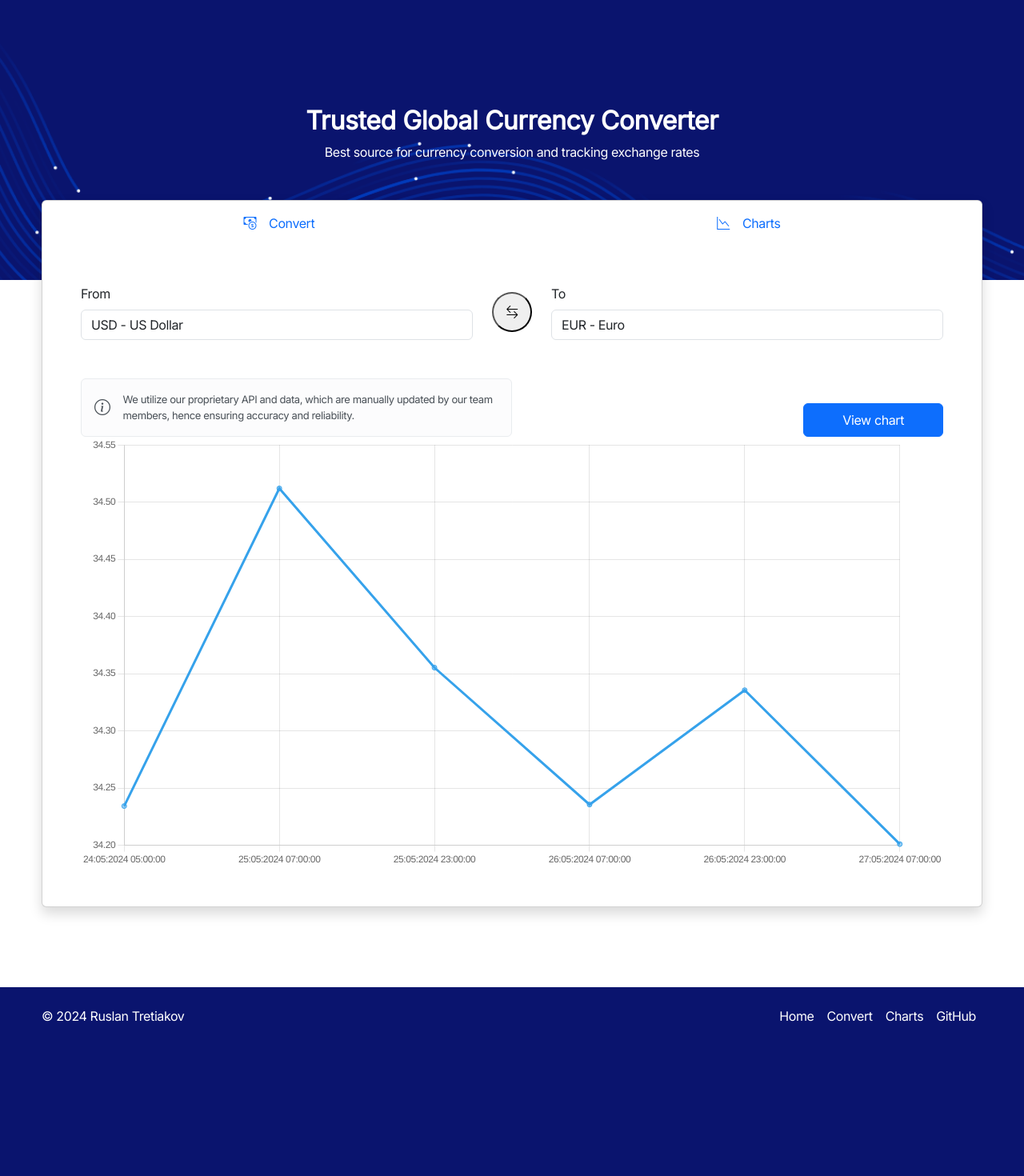
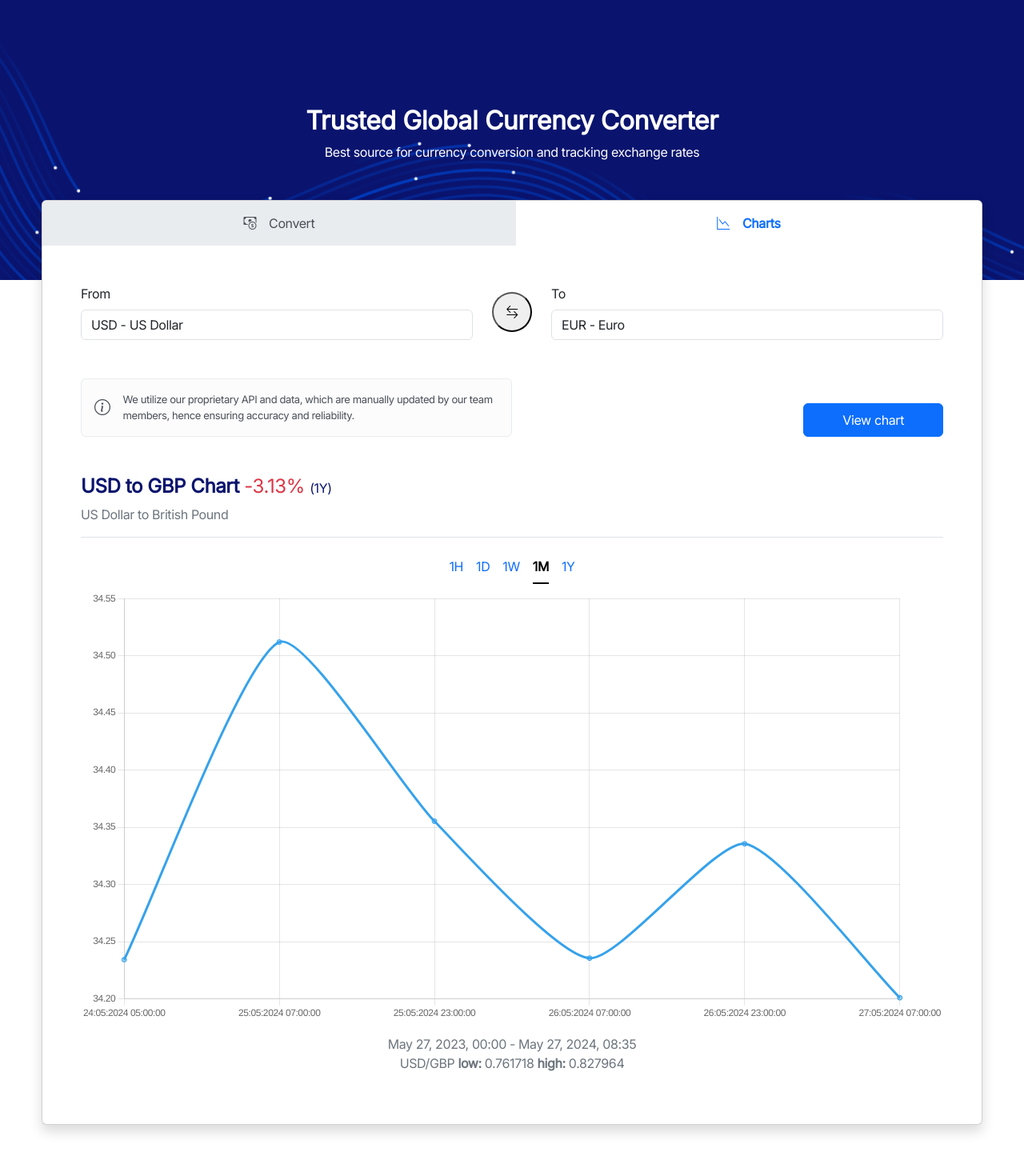
Before and after one commit to 4AK1LLA/CurrencyConverter, an Angular app in the folder ui/currency-converter-ui/: page /currency-chart in a window 1280 px wide. Shown: the top 1470 px of the page at 80% size. Before the commit the page ends 1306 px from the top, so only its background shows below. Built offline with nearby package versions, Linux system fonts and the light colour scheme.

Commit message:
Finish charts layout

```diff
--- a/ui/currency-converter-ui/src/components/currency-chart/chart.component.html
+++ b/ui/currency-converter-ui/src/components/currency-chart/chart.component.html
@@ -3,10 +3,12 @@
         <div class="card-header border-0 p-0 bg-transparent">
             <ul class="nav nav-fill">
                 <li class="nav-item">
-                    <a (click)="router.navigate(['currency-converter'])" class="convert-link nav-link py-3"><i class="bi bi-cash-coin me-3"></i>Convert</a>
+                    <a (click)="router.navigate(['currency-converter'])" class="my-convert-link nav-link py-3"><i
+                            class="bi bi-cash-coin me-3"></i>Convert</a>
                 </li>
                 <li class="nav-item">
-                    <a (click)="router.navigate(['currency-chart'])" class="charts-link py-3 nav-link active"><i class="bi bi-graph-down me-3"></i>Charts</a>
+                    <a (click)="router.navigate(['currency-chart'])" class="my-charts-link py-3 nav-link active"><i
+                            class="bi bi-graph-down me-3"></i>Charts</a>
                 </li>
             </ul>
         </div>
@@ -69,8 +71,23 @@
                 </div>
             </div>
 
+            <div *ngIf="chart" class="chart mt-5">
+                <h4 class="fw-semibold" style="color: #0A146E;">USD to GBP Chart <span class="text-danger">-3.13%
+                    </span><span class="fw-light fs-6">(1Y)</span></h4>
+                <p class="border-bottom text-secondary pb-3">US Dollar to British Pound</p>
+                <ul class="nav nav-underline justify-content-center mb-2">
+                    <li *ngFor="let p of periods" class="nav-item">
+                        <a class="{{p == period ? 'nav-link active' : 'nav-link'}}">1{{p[0].toUpperCase()}}</a>
+                    </li>
+                </ul>
+            </div>
+
             <canvas id="currency-chart"></canvas>
 
+            <div *ngIf="chart" class="text-center text-secondary mt-3">
+                <p class="mb-0">May 27, 2023, 00:00 - May 27, 2024, 08:35</p>
+                <p>USD/GBP <span class="fw-semibold">low:</span> 0.761718 <span class="fw-semibold">high:</span> 0.827964</p>
+            </div>
         </div>
     </div>
 
--- a/ui/currency-converter-ui/src/components/currency-chart/chart.component.ts
+++ b/ui/currency-converter-ui/src/components/currency-chart/chart.component.ts
@@ -20,6 +20,7 @@ export class ChartComponent {
   showCurrencies: Currency[];
   chart: any;
   period: string;
+  periods: string[];
 
   constructor(
     public route: ActivatedRoute,
@@ -45,6 +46,9 @@ export class ChartComponent {
 
     this.showCurrencies = this.currencies;
 
+    this.periods = [ 'hour', 'day', 'week', 'month', 'year' ];
+    this.period = this.periods[3];
+
     let fromCode = this.route.snapshot.queryParamMap.get('from');
     this.from = this.currencies.find(currency => currency.code === fromCode) || this.currencies[0];
 
@@ -68,12 +72,11 @@ export class ChartComponent {
       type: 'line',
       data: {
         labels: data.map(row => new DatePipe('en-US').transform(new Date(row.date), 'dd:MM:yyyy HH:mm:ss')),
-        datasets: [
-          {
+        datasets: [{
             label: 'Rate',
-            data: data.map(row => row.rate)
-          }
-        ]
+            data: data.map(row => row.rate),
+            tension: 0.2
+          }]
       },
       options: {
         plugins: {
```
